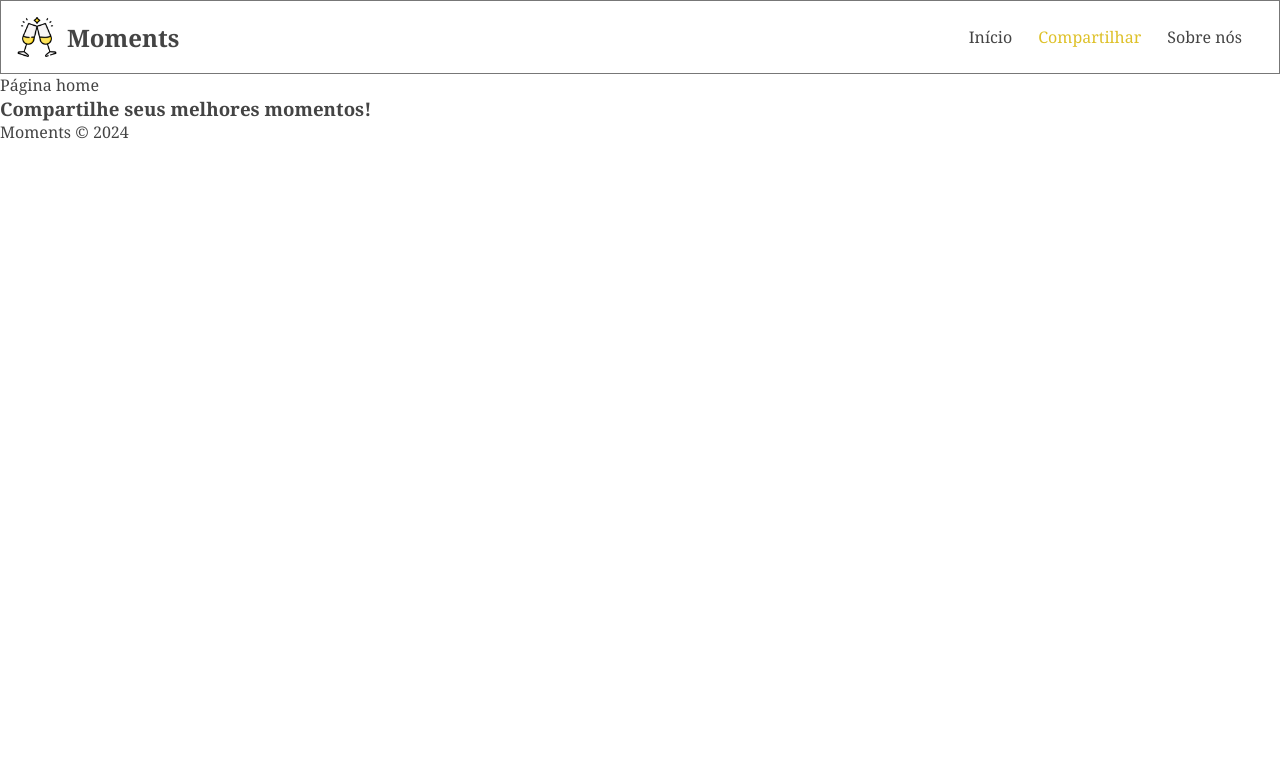
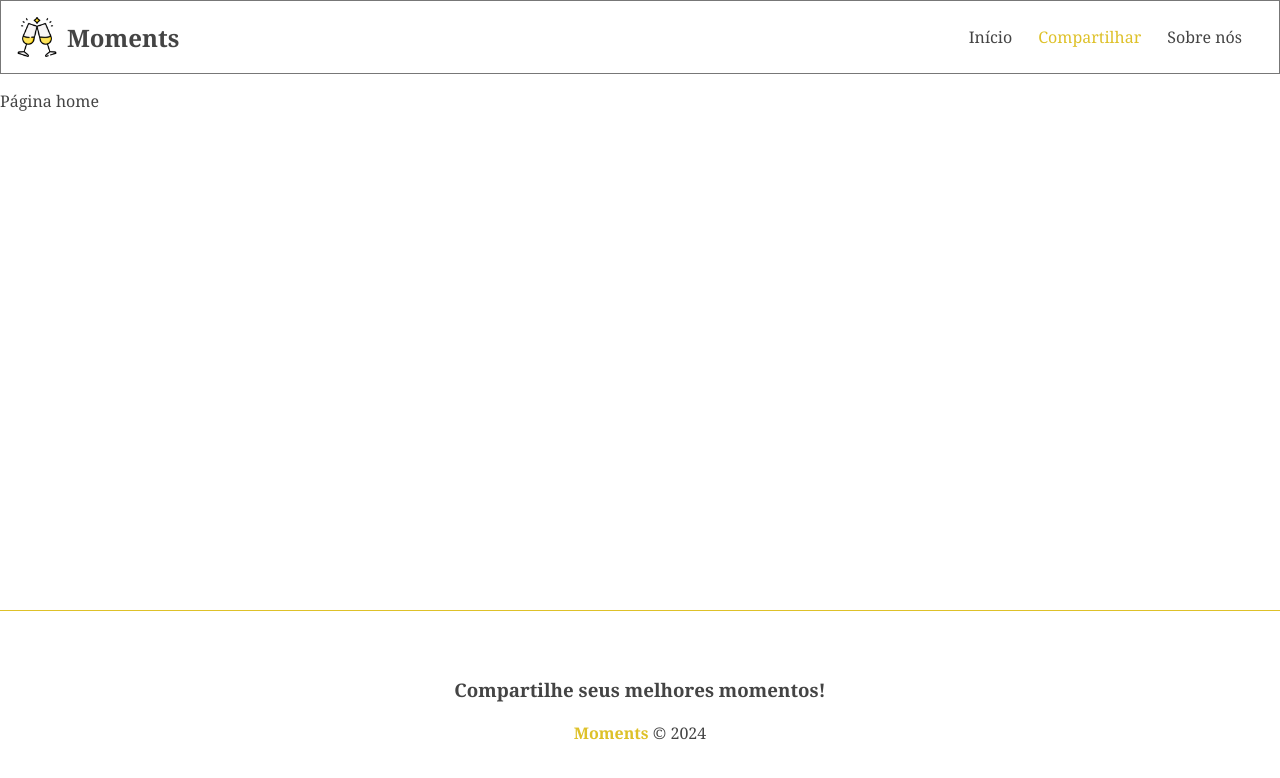
Before and after one commit to biraneves/moments, an Angular app: page / in a window 1280 px wide. Shown: the top 778 px of the page. Built offline with nearby package versions, Linux system fonts and the light colour scheme.

Commit message:
Footer component and container styling

```diff
--- a/src/app/app.component.scss
+++ b/src/app/app.component.scss
@@ -0,0 +1,6 @@
+@use "../sass/functions";
+
+.container {
+  min-height: 65vh;
+  margin-top: functions.px2rem(16px);
+}
--- a/src/app/components/footer/footer.component.scss
+++ b/src/app/components/footer/footer.component.scss
@@ -0,0 +1,20 @@
+@use "../../../sass/vars";
+@use "../../../sass/functions";
+
+footer {
+  display: flex;
+  flex-direction: column;
+  justify-content: center;
+  align-items: center;
+  border-top: solid 1px vars.$colorHighlight;
+  height: functions.px2rem(200px);
+
+  h3 {
+    margin-bottom: functions.px2rem(20px);
+  }
+
+  span {
+    font-weight: bold;
+    color: vars.$colorHighlight;
+  }
+}
```
